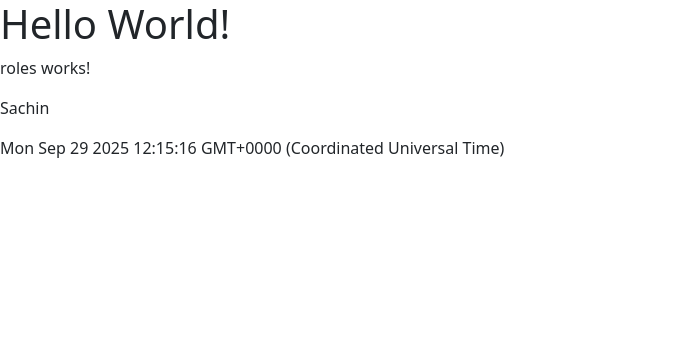
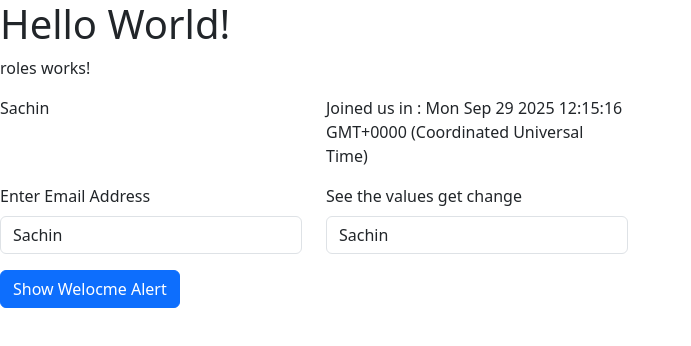
Before and after one commit to Derikklok/angular-app-2, an Angular app: page / in a window 1280 px wide. Shown: the top 346 px of the page, without its empty margins (0-691 px from the left). Built offline with nearby package versions, Linux system fonts and the light colour scheme.

Commit message:
Enhance Roles component with Bootstrap styling and functionality, including email input and welcome toast alert. Update package.json and package-lock.json to include @types/bootstrap.

```diff
--- a/package.json
+++ b/package.json
@@ -26,6 +26,7 @@
     "@angular-devkit/build-angular": "^19.2.15",
     "@angular/cli": "^19.2.15",
     "@angular/compiler-cli": "^19.2.0",
+    "@types/bootstrap": "^5.2.10",
     "@types/jasmine": "~5.1.0",
     "jasmine-core": "~5.6.0",
     "karma": "~6.4.0",
--- a/src/app/components/roles/roles.component.html
+++ b/src/app/components/roles/roles.component.html
@@ -1,8 +1,43 @@
 <p>roles works!</p>
-<p>
-  {{ employeeName }}
-</p>
 
-<p>
-  {{ createdAt }}
-</p>
+
+<div class="row">
+    <div class="col-3">
+        <p> {{employeeName}}</p>
+    </div>
+    <div class="col-3">
+        <p>
+            Joined us in : {{createdAt}}
+        </p>
+    </div>
+</div>
+
+<div class="row">
+    <div class="col-3">
+        <label for="exampleEmailInput1" class="form-label">Enter Email Address</label>
+        <input type="text" class="form-control" placeholder="user@example.com" [value]="employeeName">
+    </div>
+    <div class="col-3">
+        <label for="exapplechangeinput" class="form-label">See the values get change</label>
+        <input type="text" class="form-control" [(ngModel)]="employeeName">
+    </div>
+</div>
+
+<div class="row mt-3">
+    <div class="col-3">
+        <button class="btn btn-primary" (click)="showWelcomeAlert()">Show Welocme Alert</button>
+    </div>
+</div>
+
+
+<!-- Toast container -->
+<div class="toast-container position-fixed bottom-0 end-0 p-3" aria-live="polite" aria-atomic="true">
+    <div id="welcomeToast" class="toast align-items-center text-bg-primary border-0" role="status" aria-live="polite" aria-atomic="true">
+        <div class="d-flex">
+            <div class="toast-body">
+                Welcome to App!
+            </div>
+            <button type="button" class="btn-close btn-close-white me-2 m-auto" data-bs-dismiss="toast" aria-label="Close"></button>
+        </div>
+    </div>
+  </div>
--- a/src/app/components/roles/roles.component.ts
+++ b/src/app/components/roles/roles.component.ts
@@ -1,13 +1,27 @@
-import { Component } from '@angular/core';
+import { Component, ElementRef } from '@angular/core';
+import { FormsModule } from '@angular/forms';
+import { Toast } from 'bootstrap';
 
 @Component({
   selector: 'app-roles',
-  imports: [],
+  imports: [FormsModule],
   templateUrl: './roles.component.html',
   styleUrl: './roles.component.css'
 })
 export class RolesComponent {
   employeeName: string = "Sachin";
   createdAt:Date = new Date();
+  private toastInstance?: Toast;
 
+  constructor(private hostElementRef: ElementRef<HTMLElement>) {}
+
+  showWelcomeAlert(){
+    if (!this.toastInstance) {
+      const toastElement = this.hostElementRef.nativeElement.querySelector('#welcomeToast');
+      if (toastElement) {
+        this.toastInstance = new Toast(toastElement, { delay: 2500 });
+      }
+    }
+    this.toastInstance?.show();
+  }
 }
```
Also changed, not shown: 1 other file (tests, documents, lock files or other folders).
